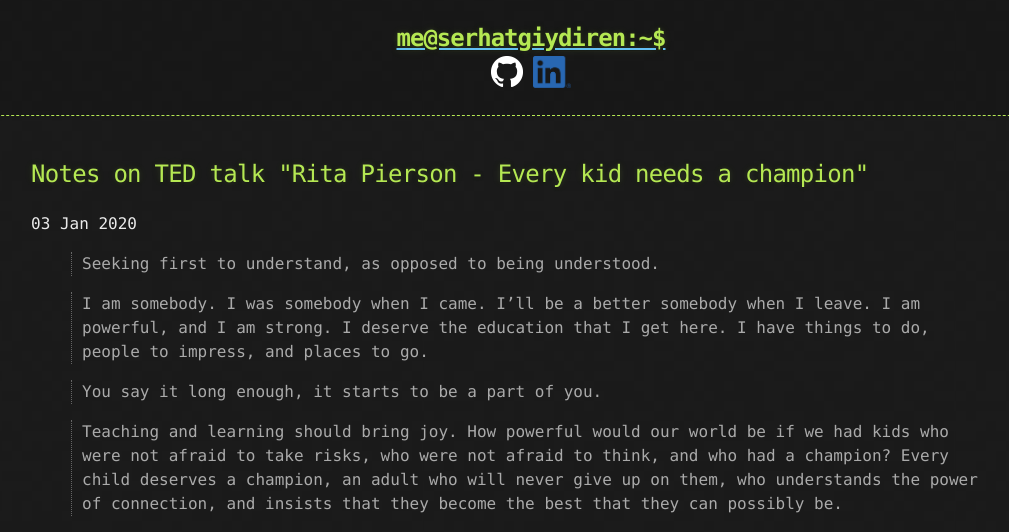
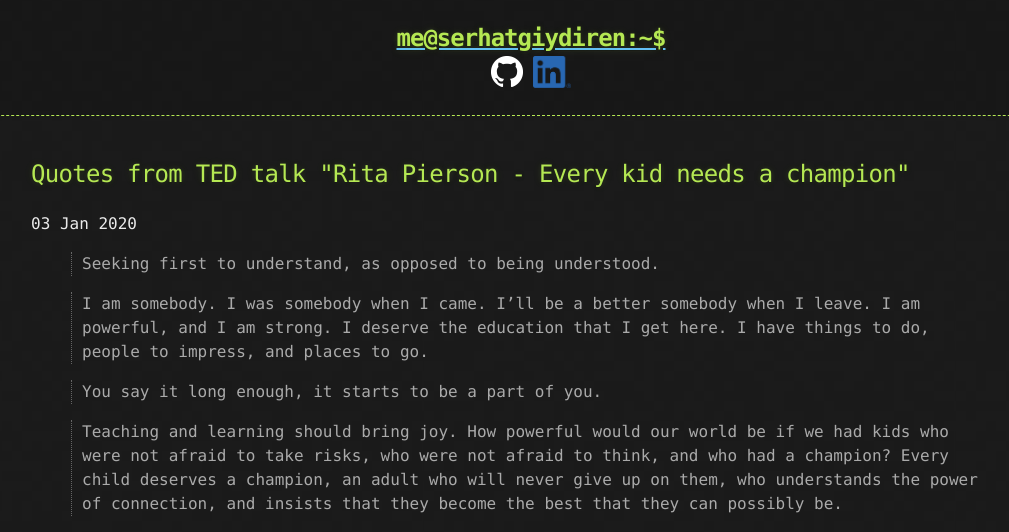
Before and after one commit to goodHunter27/serhatgiydiren.github.io, a Jekyll site: the page built from _posts/2020-01-03-rita-pierson-every-kid-needs-a-champion.md, in a window 1280 px wide, cut to the strip 0-532 px from the top of the page. Shown: the whole strip, without its empty margins (109-1118 px from the left). Built offline with Jekyll 4.4.1, drawn with Linux system fonts in a browser that asks for light colours.

Commit message:
Update 2020-01-03-rita-pierson-every-kid-needs-a-champion.md

```diff
--- a/_posts/2020-01-03-rita-pierson-every-kid-needs-a-champion.md
+++ b/_posts/2020-01-03-rita-pierson-every-kid-needs-a-champion.md
@@ -1,5 +1,5 @@
 ---
-title: Notes on TED talk "Rita Pierson - Every kid needs a champion"
+title: Quotes from TED talk "Rita Pierson - Every kid needs a champion"
 published: true
 ---
 
```
